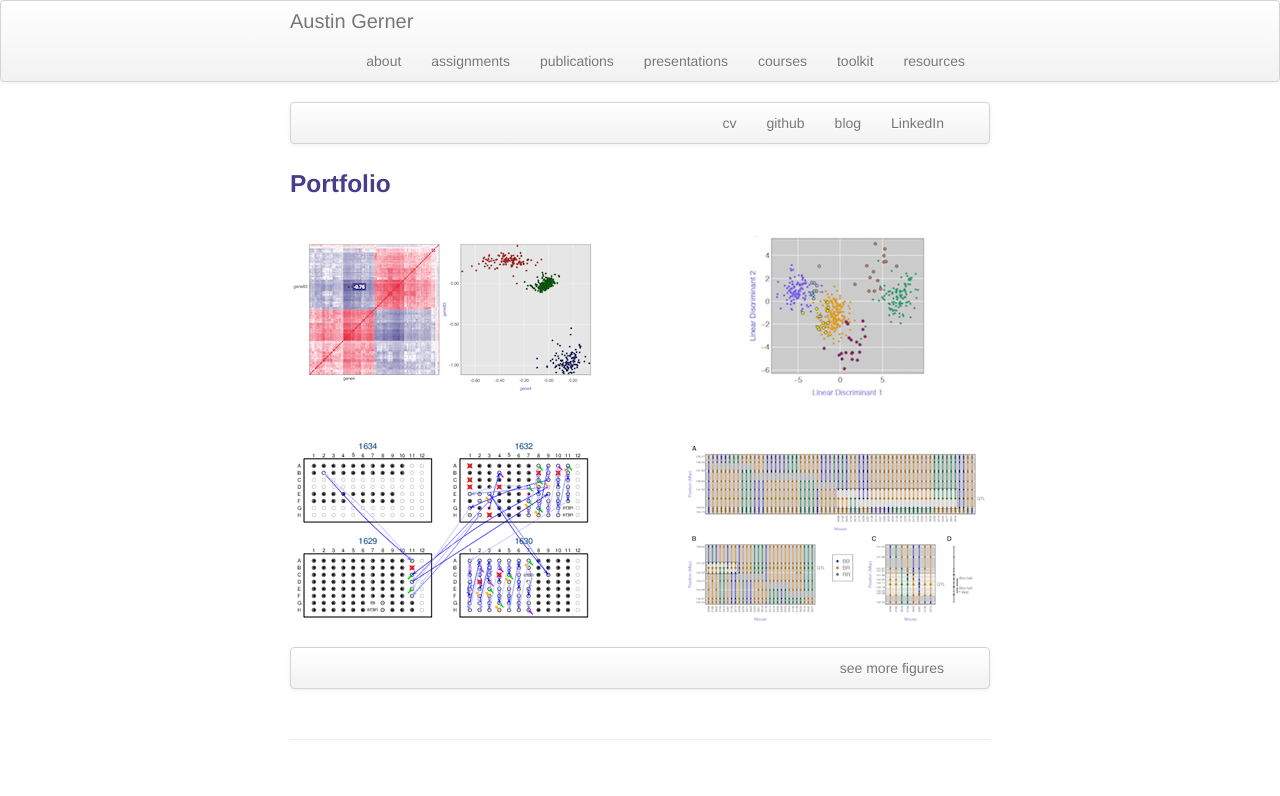
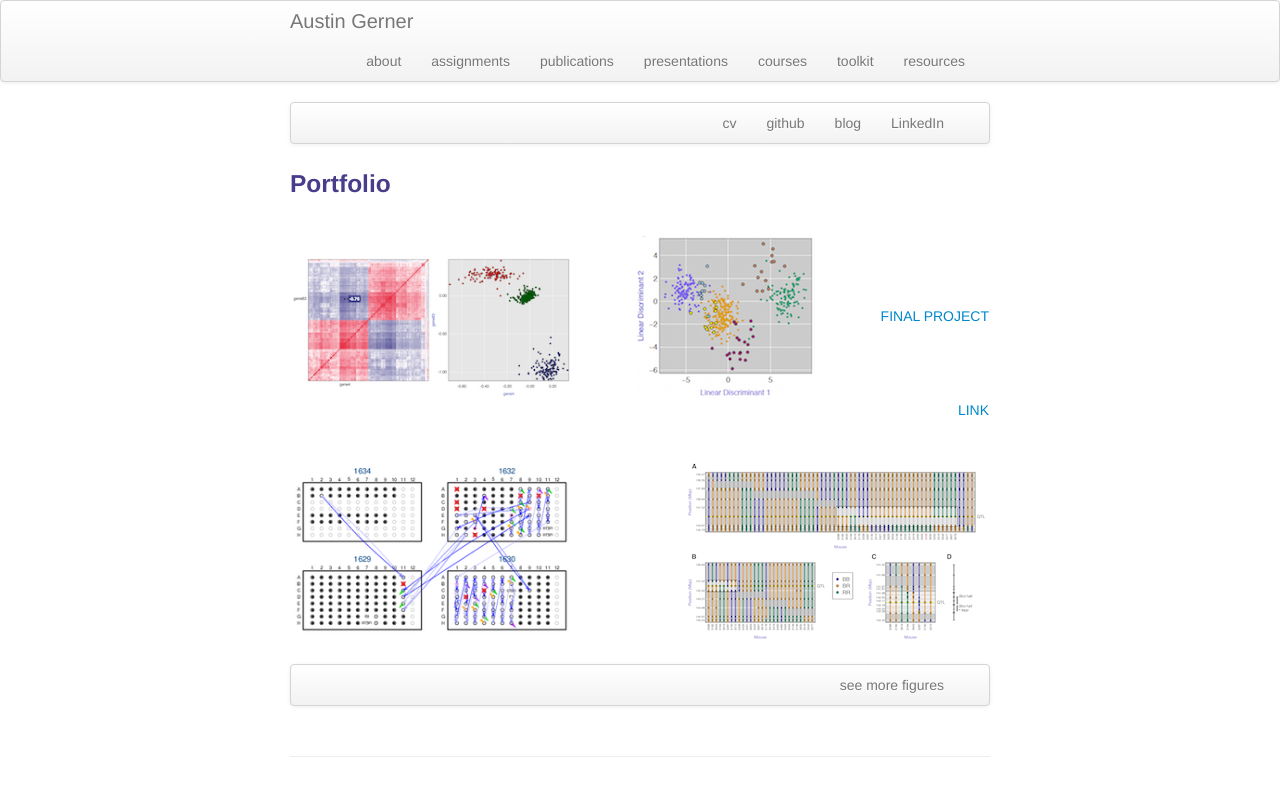
Before and after one commit to agerner19/agerner19.github.io, a Jekyll site: the page built from index.md, in a window 1280 px wide. Shown: the top 796 px of the page. Built offline with Jekyll 4.4.1, drawn with Linux system fonts in a browser that asks for light colours.

Commit message:
Update index.md

```diff
--- a/index.md
+++ b/index.md
@@ -26,9 +26,9 @@
     </a>
   </td>
   <td class="right">
-    <a href="pages/publpics/tian2016_fig4.html">
+    <a href="https://github.com/agerner19/agerner19.github.io/blob/master/Assignments/.ipynb_checkpoints/Austin%20Gerner_HW3_Project_Analysis-checkpoint.ipynb">
         <img src="assets/publpics/tian2016_fig4.png" alt="Tian et
-        al. (2016) Fig 4" title="Tian et al. (2016) Fig 4"/>
+        al. (2016) Fig 4" title="Tian et al. (2016) Fig 4"/> FINAL PROJECT LINK
     </a>
   </td>
 </tr>
```
